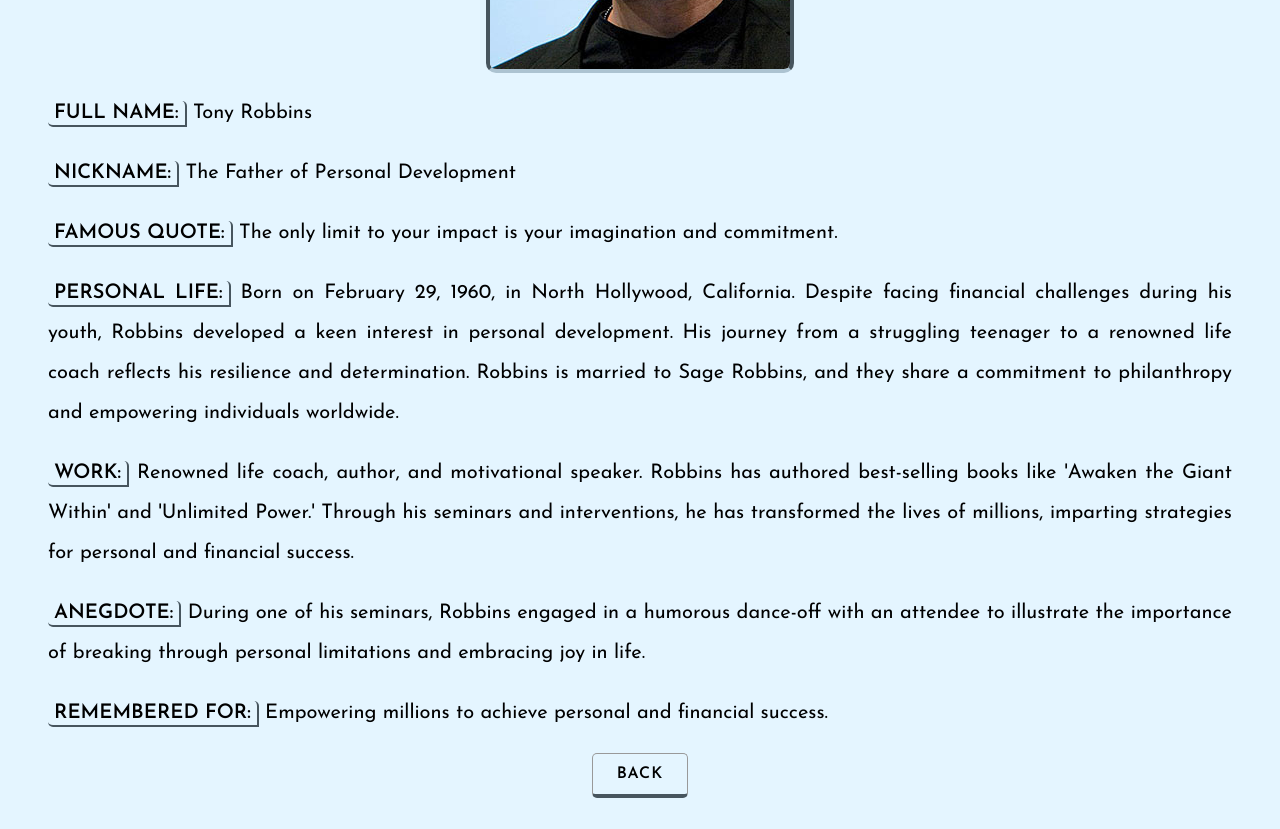
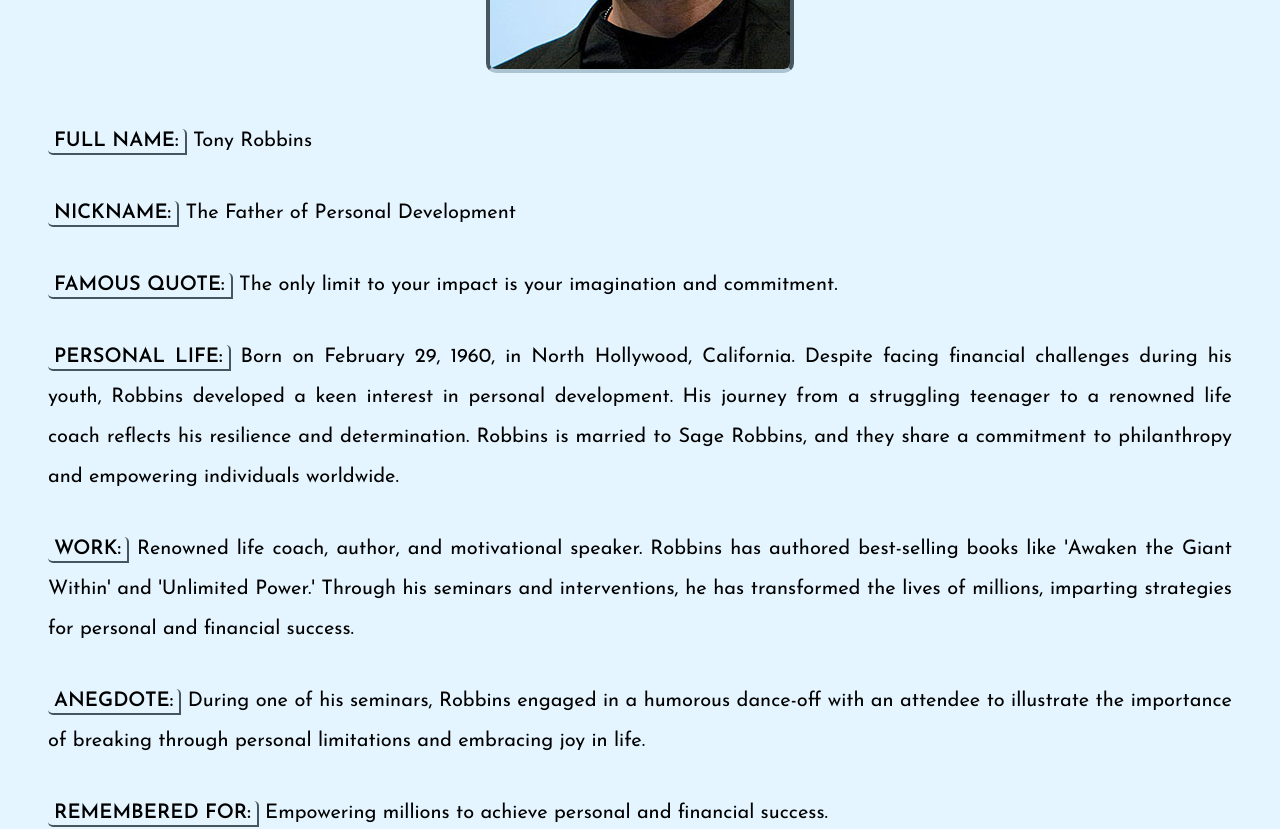
Before and after one commit to ivrlic/multi-web-page, an Angular app: page /great-personas/1 in a window 1280 px wide. Shown: the part 440-1269 px from the top of the page. Built offline with nearby package versions, Linux system fonts and the light colour scheme.

Commit message:
update: persona styling margins

```diff
--- a/src/app/pages/great-personas-page/persona/persona.component.css
+++ b/src/app/pages/great-personas-page/persona/persona.component.css
@@ -10,10 +10,14 @@
 
 .persona-info-cont img {
   display: block;
-  margin: 0 auto;
+  margin: 0 auto 3rem;
   border: 4px solid rgb(71, 85, 94);
   border-radius: 10px;
   border-bottom: 4px solid rgb(172, 195, 209);
+}
+
+.persona-info-cont p {
+  margin-bottom: 2rem;
 }
 
 strong {
@@ -30,7 +34,7 @@
   text-decoration: none;
   display: block;
   width: fit-content;
-  margin: 1rem auto 0;
+  margin: 3rem auto 0;
   padding: 0.25rem 1.5rem;
   font-size: 1rem;
   font-weight: bold;
```
